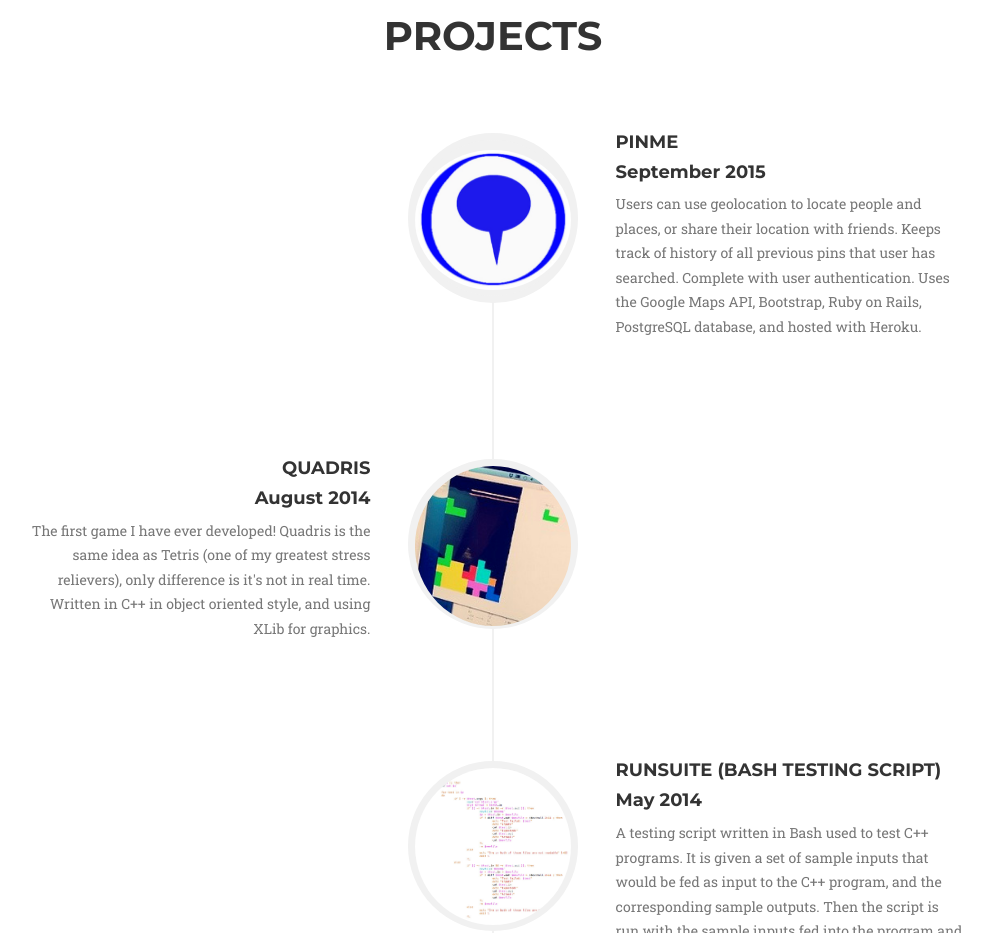
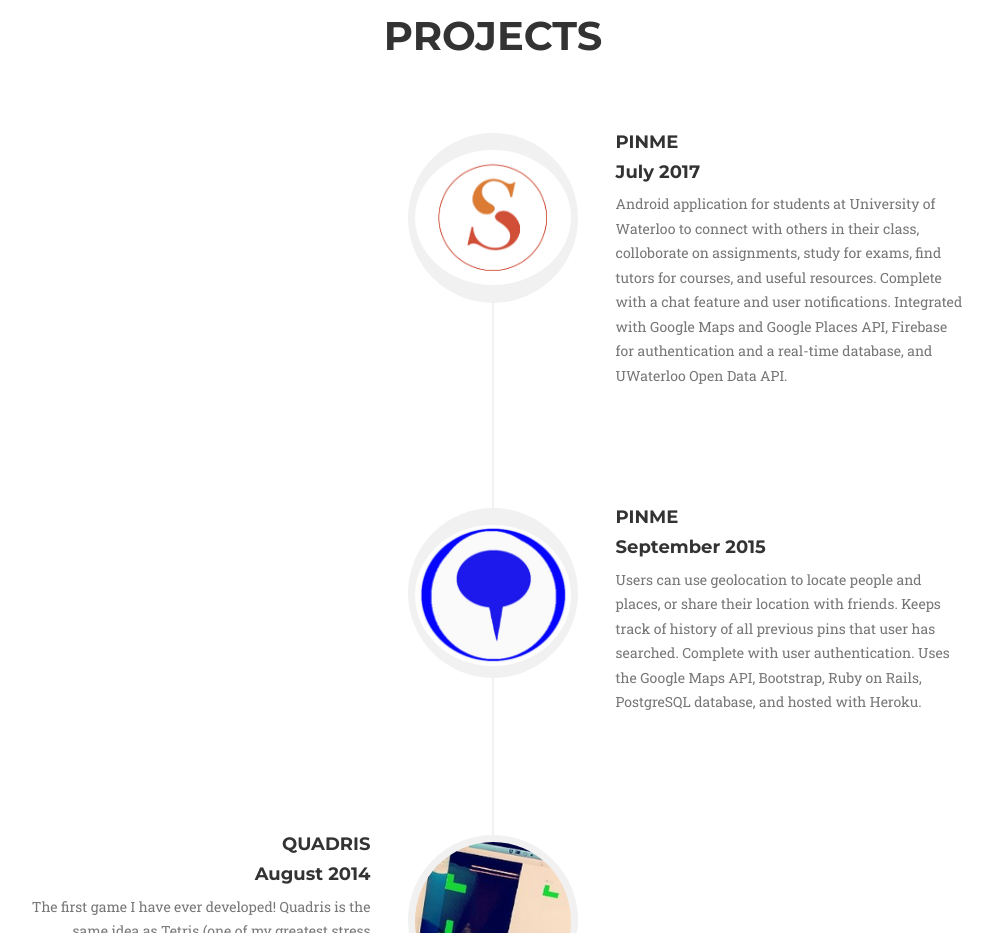
Before and after one commit to anakhap/anakhap.github.io, a plain HTML site: page index.html in a window 1280 px wide. Shown: the part 2240-3173 px from the top of the page, without its empty margins (147-1140 px from the left). Drawn offline with nearby package versions, Linux system fonts and the light colour scheme; a web font is replaced by a local one.

Commit message:
Added StudyBuddy to projects

```diff
--- a/index.html
+++ b/index.html
@@ -241,6 +241,20 @@
             <div class="row">
                 <div class="col-lg-12">
                     <ul class="timeline">
+                        <li class="timeline-inverted">
+                            <div class="timeline-image">
+                                <a href="https://github.com/anakhap/StudyBuddy"><img class="img-circle img-responsive" style="margin-top: 10px" src="img/about/StudyBuddy.png" alt="StudyBuddy"></a>
+                            </div>
+                            <div class="timeline-panel">
+                                <div class="timeline-heading">
+                                    <h4>PinMe</h4>
+                                    <h4 class="subheading">July 2017</h4>
+                                </div>
+                                <div class="timeline-body">
+                                    <p class="text-muted">Android application for students at University of Waterloo to connect with others in their class, colloborate on assignments, study for exams, find tutors for courses, and useful resources. Complete with a chat feature and user notifications. Integrated with Google Maps and Google Places API, Firebase for authentication and a real-time database, and UWaterloo Open Data API. </p>
+                                </div>
+                            </div>
+                        </li>
                         <li class="timeline-inverted">
                             <div class="timeline-image">
                                 <a href="https://github.com/anakhap/pinme"><img class="img-circle img-responsive" style="margin-top: 10px" src="img/about/PinMe.jpg" alt="PinMe"></a>
```
Also changed, not shown: img/about/studybuddy.png (added).
